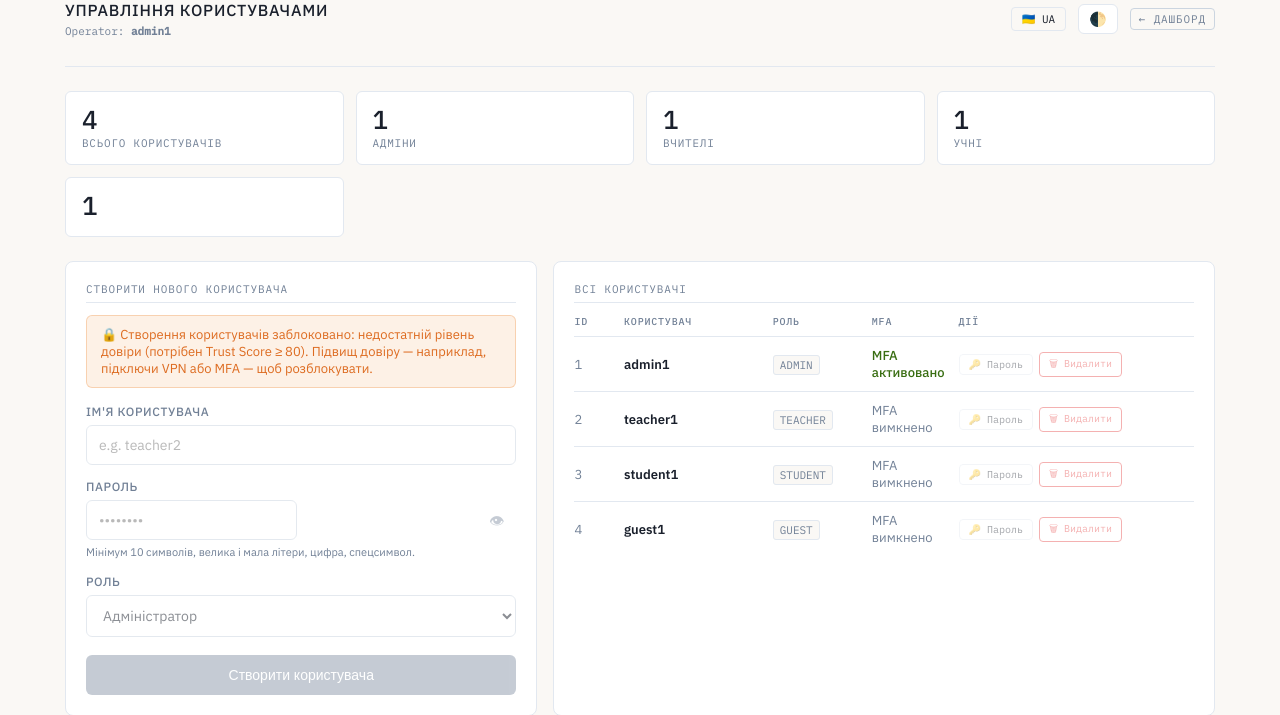
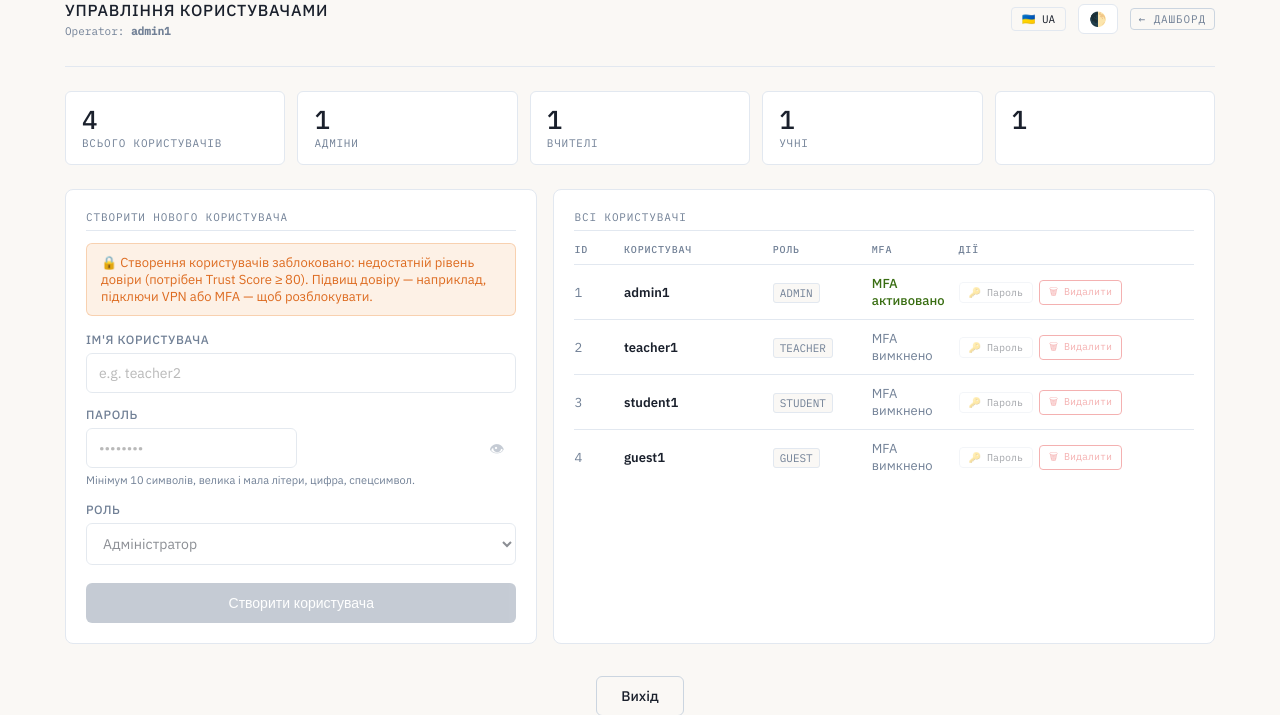
Before and after one commit to kettycollins/ZTAC, a Flask app: page /admin/users in a window 1280 px wide. Shown: the top 715 px of the page. Run offline with Flask 3, Linux system fonts and the light colour scheme; a user stored in the database is signed in; data comes from the database, SQL or seed files in the repository.

Commit message:
cosmetic changes to admin_user

```diff
--- a/templates/admin_users.html
+++ b/templates/admin_users.html
@@ -44,7 +44,7 @@
 
         .stat-row {
             display: grid;
-            grid-template-columns: repeat(4, 1fr);
+            grid-template-columns: repeat(5, 1fr);
             gap: 12px;
             margin-bottom: 1.5rem;
         }
```
